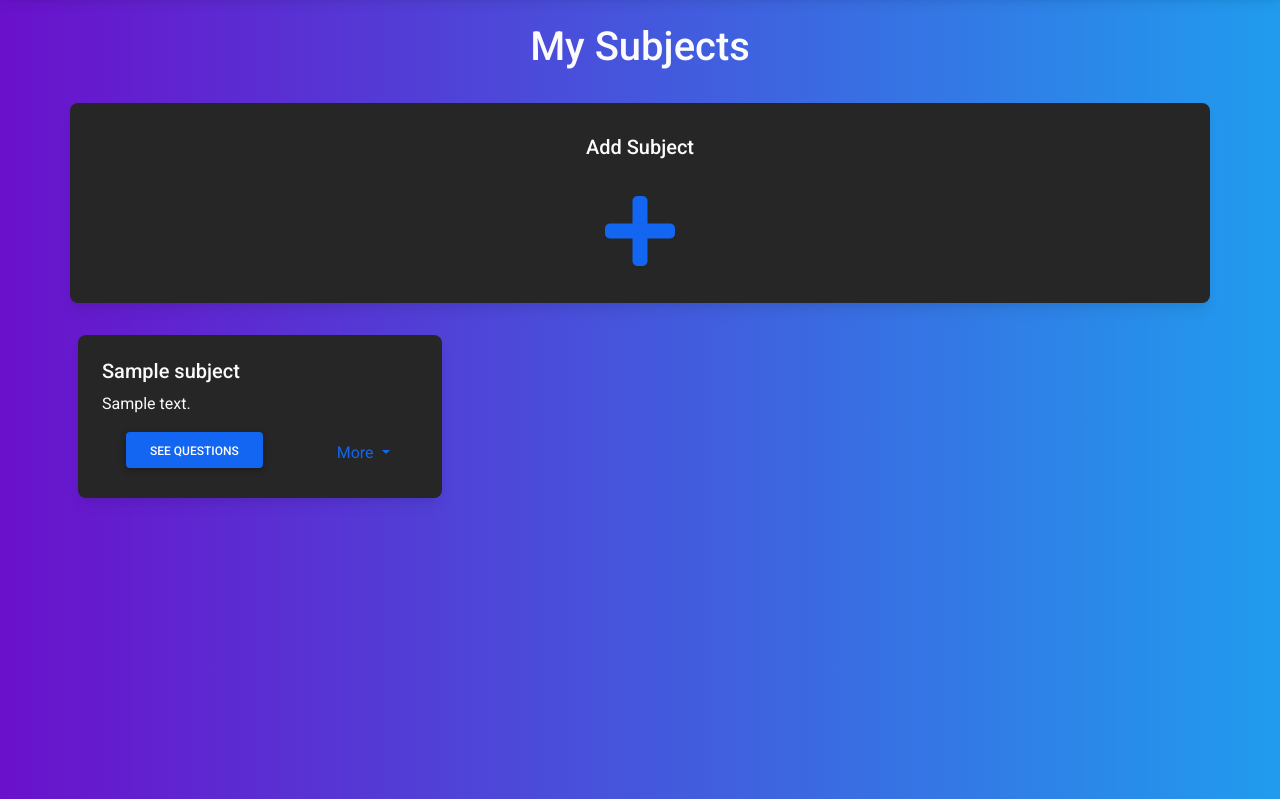
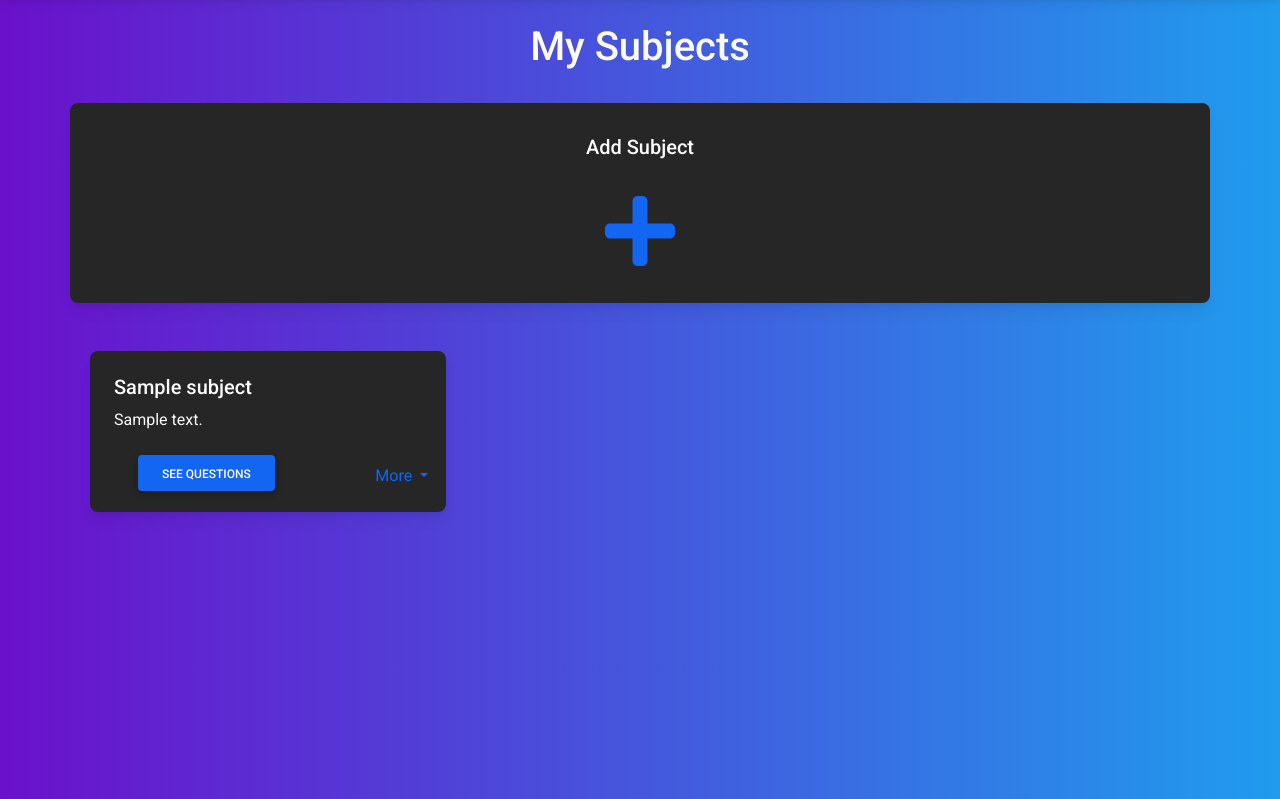
Before and after one commit to PatrykBandyra/PDFTestGeneratorWebApp, a Django app: page /dashboard/ in a window 1280 px wide. Shown: the part 92-891 px from the top of the page. Run offline with Django 3.2, Linux system fonts and the light colour scheme; a user stored in the database is signed in; tables that the repository leaves empty hold one stand-in row (values such as "Sample post"); parts of the project's set-up code (start-up, migrations or seed data) failed here and were passed over; some libraries are stand-ins or nearby versions.

Commit message:
dashboard fix

```diff
--- a/generator/account/templates/account/dashboard.html
+++ b/generator/account/templates/account/dashboard.html
@@ -7,10 +7,10 @@
         <h1 class="text-light text-center pt-4">
             My Subjects
         </h1>
-        {#    Tutaj kafelki z przedmiotami + kafelek do dodwania przedmiotu    #}
-        <div class="container">
 
-            <div class="row my-3">
+        <div class="container mx-auto px-auto">
+
+            <div class="row my-3 row-cols-1 row-cols-md-2 pb-3">
                 <div class="card col-md-12 bg-dark text-light my-3 py-2">
                     <div class="card-body">
                         <h5 class="card-title text-center">Add Subject</h5>
@@ -23,20 +23,21 @@
                 </div>
             </div>
 
-            <div class="row row-cols-1 row-cols-md-2 g-4 pb-3">
+            <div class="row row-cols-1 row-cols-md-2 g-4 pb-3 px-auto mx-auto">
                 {% for subject in subjects %}
 
                     <div class="col-md-4 px-2">
-                        <div class="card bg-dark text-light">
-                            <div class="card-body">
+                        <div class="card h-100 bg-dark text-light">
+                            <div class="card-body position-relative mb-3">
                                 <h5 class="card-title">{{ subject.name }}</h5>
-                                <p class="card-text">
+                                <p class="card-text pb-4">
                                     {{ subject.description }}
                                 </p>
-                                <div class="container">
+
+                                <div class="container position-absolute bottom-0">
                                     <div class="row">
                                         <div class="col-8">
-                                            <button type="button" class="btn btn-primary">See Questions</button>
+                                            <a href="#" class="btn btn-primary">See Questions</a>
                                         </div>
                                         <div class="col-4 nav-item dropdown">
                                             <a class="nav-link dropdown-toggle" role="button" id="sub-menu"
@@ -64,7 +65,6 @@
                     </div>
 
 
-
                 {% endfor %}
 
             </div>
```
